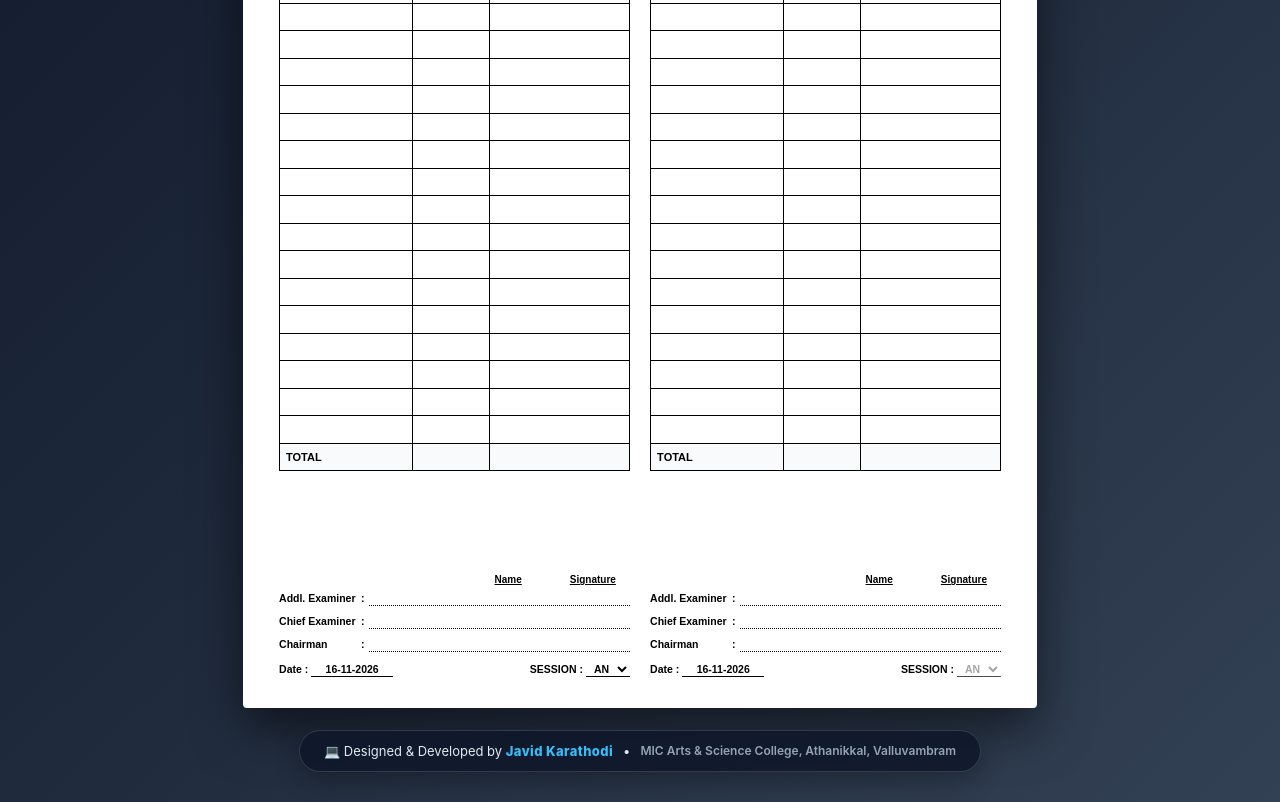
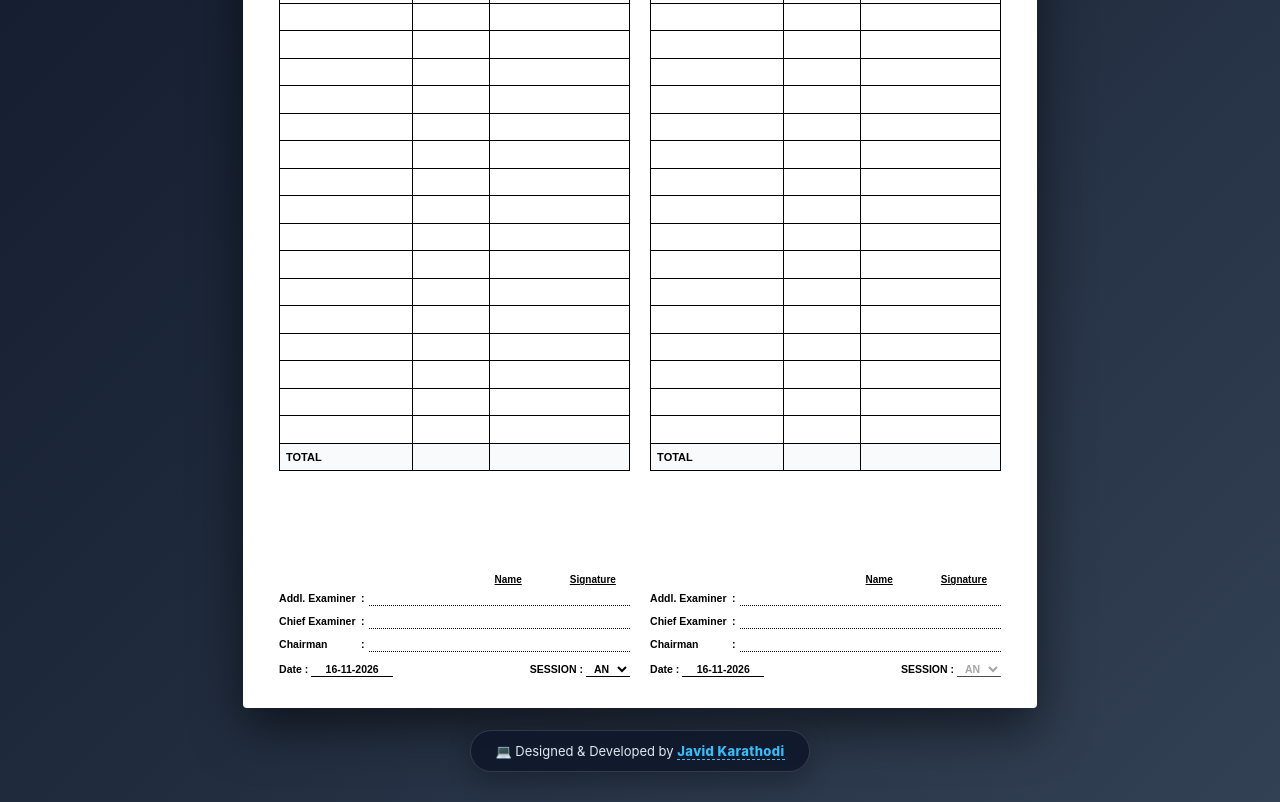
Before and after one commit to javidkarathodi-lgtm/calicut-marksheet-app, a plain HTML site: page index.html in a window 1280 px wide. Shown: the part 568-1370 px from the top of the page. Drawn offline with nearby package versions, Linux system fonts and the light colour scheme.

Commit message:
Update index.html

```diff
--- a/index.html
+++ b/index.html
@@ -564,9 +564,9 @@
     <div>
       <div class="brand-title">
         <span>University of Calicut</span>
-        <span class="designer-badge">✨ Designed by Javid Karathodi</span>
+        <a href="https://in.linkedin.com/in/javidkarathodi" target="_blank" rel="noopener noreferrer" class="designer-badge" style="text-decoration:none;">✨ Designed by Javid Karathodi</a>
       </div>
-      <span class="brand-sub">FYUGP Interactive Mark Sheet Portal • MIC Arts & Science College, Athanikkal</span>
+      <span class="brand-sub">FYUGP Interactive Mark Sheet Portal (Original & Duplicate)</span>
     </div>
   </div>
 
@@ -595,7 +595,7 @@
 <!-- Mobile Easy Entry View -->
 <div id="mobileView" class="mobile-entry-container">
   <h3 style="margin-top:0; margin-bottom:4px; text-align:center; color:#1e293b;">📱 Mobile Easy Entry Mode</h3>
-  <p style="margin-top:0; margin-bottom:12px; text-align:center; font-size:11.5px; color:#64748b; font-weight:600;">Designed & Developed by <span style="color:#2563eb; font-weight:800;">Javid Karathodi</span></p>
+  <p style="margin-top:0; margin-bottom:12px; text-align:center; font-size:11.5px; color:#64748b; font-weight:600;">💻 Designed & Developed by <a href="https://in.linkedin.com/in/javidkarathodi" target="_blank" rel="noopener noreferrer" style="color:#2563eb; font-weight:800; text-decoration:underline;">Javid Karathodi</a></p>
   <div class="mobile-meta-grid">
     <div style="display:flex; gap:8px;">
       <select id="mob-sem-select" style="flex:2;" onchange="applyExamPreset(this.value)">
@@ -778,9 +778,7 @@
 
 <!-- Attractive Credit Footer on the Web Page (Not printed on the official A4 PDF) -->
 <div class="developer-footer">
-  <span>💻 Designed & Developed by <span class="dev-name">Javid Karathodi</span></span>
-  <span>•</span>
-  <span class="dev-college">MIC Arts & Science College, Athanikkal, Valluvambram</span>
+  <span>💻 Designed & Developed by <a href="https://in.linkedin.com/in/javidkarathodi" target="_blank" rel="noopener noreferrer" class="dev-name" style="text-decoration:none; border-bottom: 1px dashed #38bdf8;">Javid Karathodi</a></span>
 </div>
 
 <script>
```
